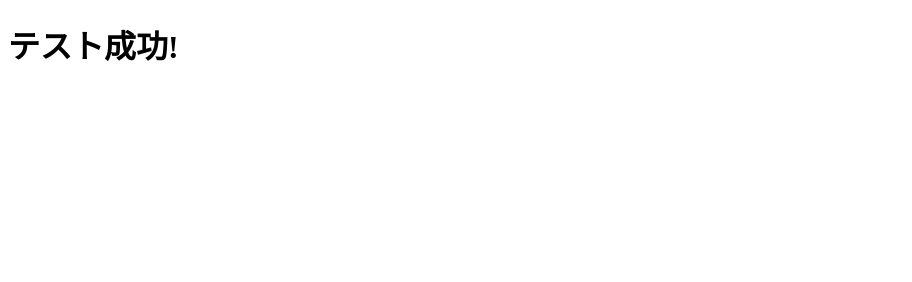
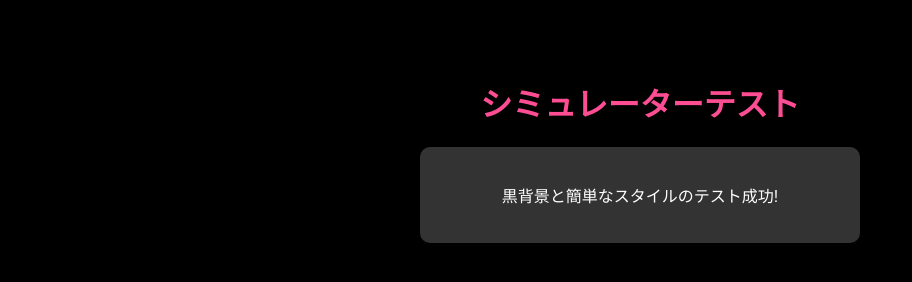
Before and after one commit to haishinj/simulatorchat, a plain HTML site: page index.html in a window 1280 px wide. Shown: the whole page, without its empty margins (0-912 px from the left). Drawn offline with Linux system fonts and the light colour scheme.

Commit message:
Update index.html

```diff
--- a/index.html
+++ b/index.html
@@ -1,9 +1,31 @@
 <!DOCTYPE html>
 <html>
 <head>
-  <title>テスト</title>
+  <title>チャットレディシミュレーター - テスト</title>
+  <style>
+    body {
+      background-color: black;
+      color: white;
+      font-family: Arial, sans-serif;
+      text-align: center;
+      padding: 50px;
+    }
+    h1 {
+      color: #ff4d94;
+    }
+    .test-box {
+      background-color: #333;
+      border-radius: 10px;
+      padding: 20px;
+      margin: 20px auto;
+      max-width: 400px;
+    }
+  </style>
 </head>
 <body>
-  <h1>テスト成功!</h1>
+  <h1>シミュレーターテスト</h1>
+  <div class="test-box">
+    <p>黒背景と簡単なスタイルのテスト成功!</p>
+  </div>
 </body>
 </html>
```
